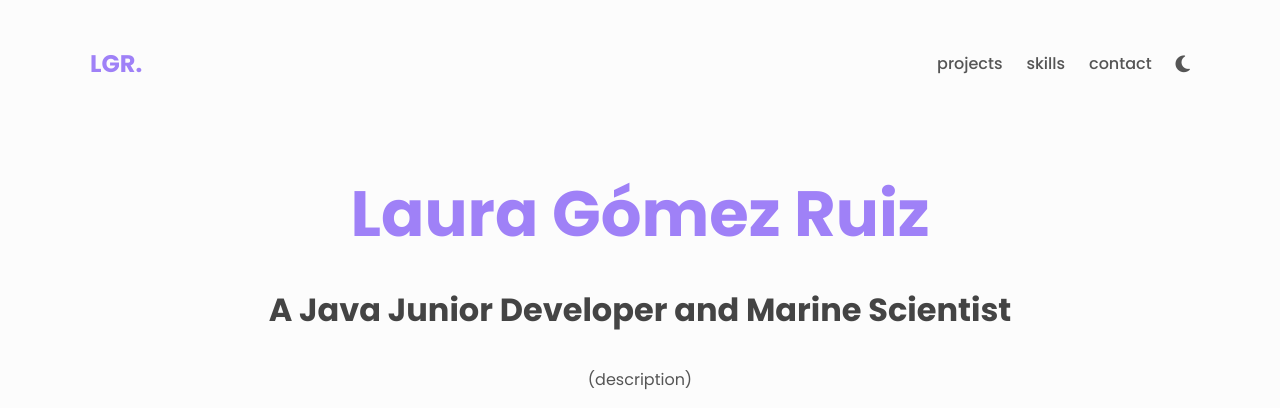
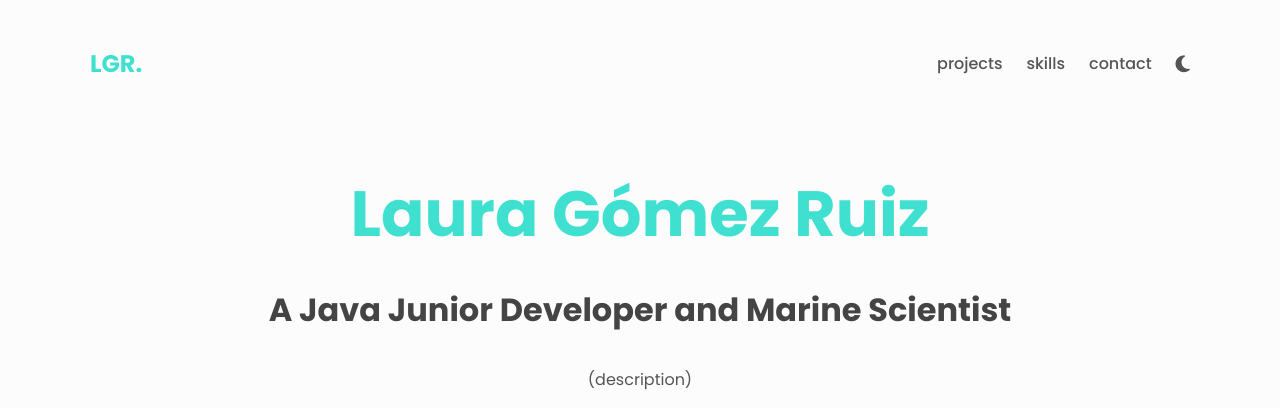
Before and after one commit to lgomezruiz/Portfolio, a plain HTML site: page index.html in a window 1280 px wide. Shown: the top 408 px of the page. Drawn offline with Linux system fonts and the light colour scheme.

Commit message:
Changing font colors

```diff
--- a/styles.css
+++ b/styles.css
@@ -31,7 +31,7 @@ body {
   --clr-bg-alt: #fff;
   --clr-fg: #555;
   --clr-fg-alt: #444;
-  --clr-primary: #9F81F7;
+  --clr-primary: #40E0D0;
   --shadow: rgba(100, 100, 111, 0.2) 0px 7px 29px 0px;
 }
 
@@ -40,7 +40,7 @@ body {
   --clr-bg-alt: #2a2f4c;
   --clr-fg: #bdbddd;
   --clr-fg-alt: #cdcdff;
-  --clr-primary: #90a0d9;
+  --clr-primary: #40E0D0;
   --shadow: rgba(0, 0, 0, 0.16) 0px 10px 36px 0px,
     rgba(0, 0, 0, 0.06) 0px 0px 0px 1px;
 }
```
